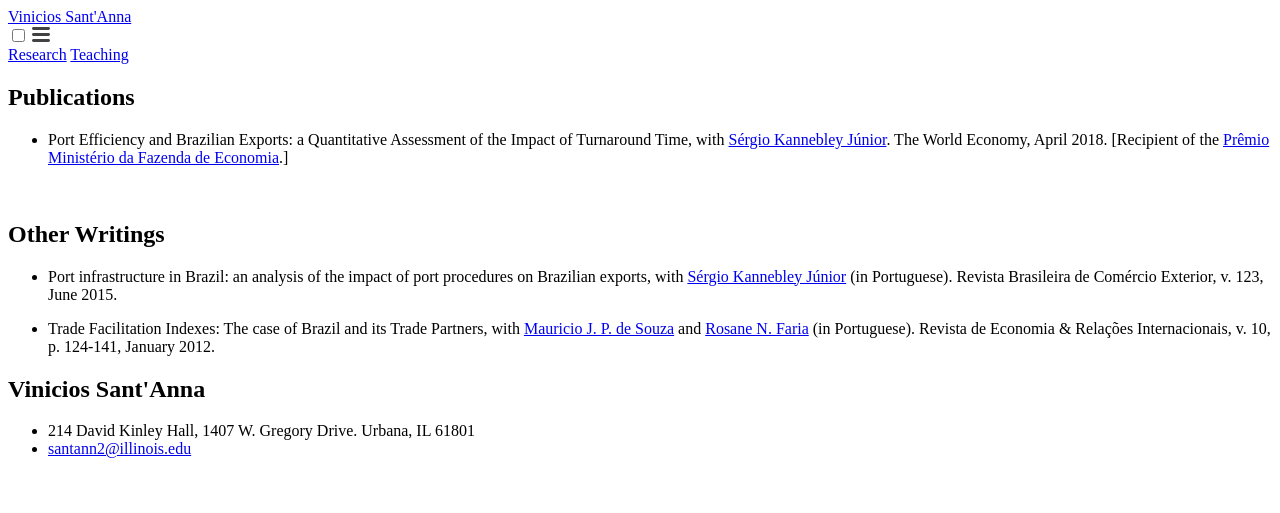
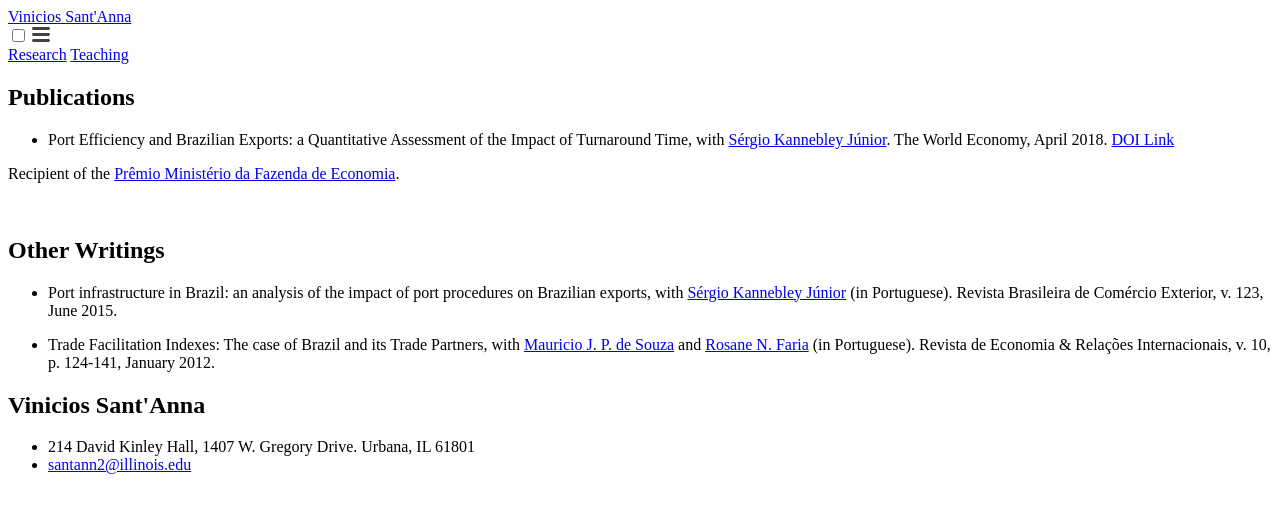
Before and after one commit to vpsantanna/vpsantanna.github.io, a Jekyll site: the page built from research.md, in a window 1280 px wide. Shown: the top 513 px of the page. Built offline with Jekyll 4.4.1, drawn with Linux system fonts in a browser that asks for light colours; a script that is not in the unit is left out.

Commit message:
Update research.md

```diff
--- a/research.md
+++ b/research.md
@@ -6,8 +6,9 @@ permalink: /research/
 
 # Publications
 
-- Port Efficiency and Brazilian Exports: a Quantitative Assessment of the Impact of Turnaround Time, with [Sérgio Kannebley Júnior](https://scholar.google.com.br/citations?user=dqFJND9idb0C&hl=en){:target="_blank"}. The World Economy, April 2018.
-   [Recipient of the [Prêmio Ministério da Fazenda de Economia](http://www.esaf.fazenda.gov.br/assuntos/pesquisas-e-premios/premio-ministerio-da-fazenda-de-economia/trabalhos-vencedores-em-2015){:target="_blank"}.]
+- Port Efficiency and Brazilian Exports: a Quantitative Assessment of the Impact of Turnaround Time, with [Sérgio Kannebley Júnior](https://scholar.google.com.br/citations?user=dqFJND9idb0C&hl=en){:target="_blank"}. The World Economy, April 2018. [DOI Link](https://doi.org/10.1111/twec.12654){:target="_blank"}
+
+Recipient of the [Prêmio Ministério da Fazenda de Economia](http://www.esaf.fazenda.gov.br/assuntos/pesquisas-e-premios/premio-ministerio-da-fazenda-de-economia/trabalhos-vencedores-em-2015){:target="_blank"}.
 
 
 <br>
```
